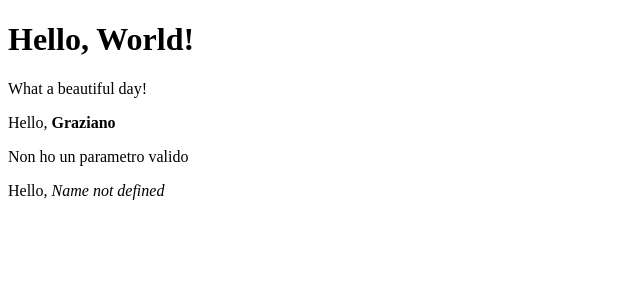
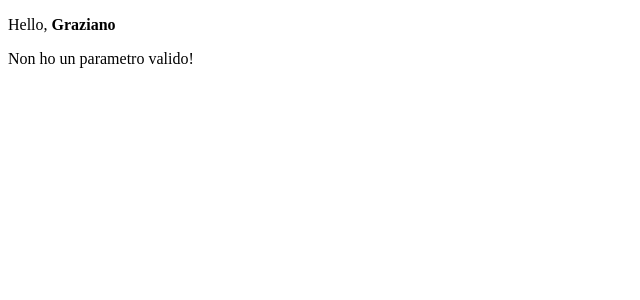
Before and after one commit to jbiasella/react-exercises, a React (Create React App) app in the folder my-app/: page / in a window 1280 px wide. Shown: the top 300 px of the page, without its empty margins (0-640 px from the left). Built offline with nearby package versions, Linux system fonts and the light colour scheme.

Commit message:
Correzione esercizio

```diff
--- a/my-app/src/App.js
+++ b/my-app/src/App.js
@@ -1,16 +1,16 @@
 import React from "react";
-import Hello from "./Hello";
+
 import Welcome from "./Welcome";
-import WelcomeDefault from "./WelcomeDefault";
+
 
 
 export default class App extends React.Component{
     render(){
         return (
             <div>
-                <Hello />
+
                 <Welcome name={<strong>Graziano</strong>} age=""/>
-                <WelcomeDefault />
+
             </div>
         )
     }
--- a/my-app/src/Hello.js
+++ /dev/null
@@ -1,13 +0,0 @@
-import React from "react"
-import Message from "./Message"
-
-export default class Hello extends React.Component{
-render() {
-return (
-<div>
-    <h1>Hello, World!</h1>
-    <Message/>
-</div>
-)
-}
-}
--- a/my-app/src/Message.js
+++ /dev/null
@@ -1,8 +0,0 @@
-import React from "react";
-
-export default class Message extends React.Component{
-    render(){
-        return     <p>What a beautiful day!</p>
-
-    }
-}
--- a/my-app/src/Welcome.js
+++ b/my-app/src/Welcome.js
@@ -7,7 +7,9 @@ export default class Welcome extends React.Component{
         return (
             <div>
             <p>Hello, {this.props.name} </p>
-            <Age age={this.props.age} />
+            {this.props.age ? <Age age={this.props.age} />
+                            :<p>Non ho un parametro valido!</p>}
+
             </div>
         )
     }
@@ -20,9 +22,9 @@ export class Age extends React.Component{
 
         return(
             <div>
-                {this.props.age
-                ? (<p>Your age is {this.props.age}</p> )
-                : (<p>Non ho un parametro valido</p>)}
+
+                <p>Your age is {this.props.age}</p>
+
             </div>
         )
 
--- a/my-app/src/WelcomeDefault.js
+++ /dev/null
@@ -1,11 +0,0 @@
-import React from "react";
-
-export default class WelcomeDefault extends React.Component{
-    render() {
-        return <p>Hello, <em>{this.props.name}</em> </p>
-    }
-}
-
-WelcomeDefault.defaultProps = {
-    name: "Name not defined"
-  }
```
